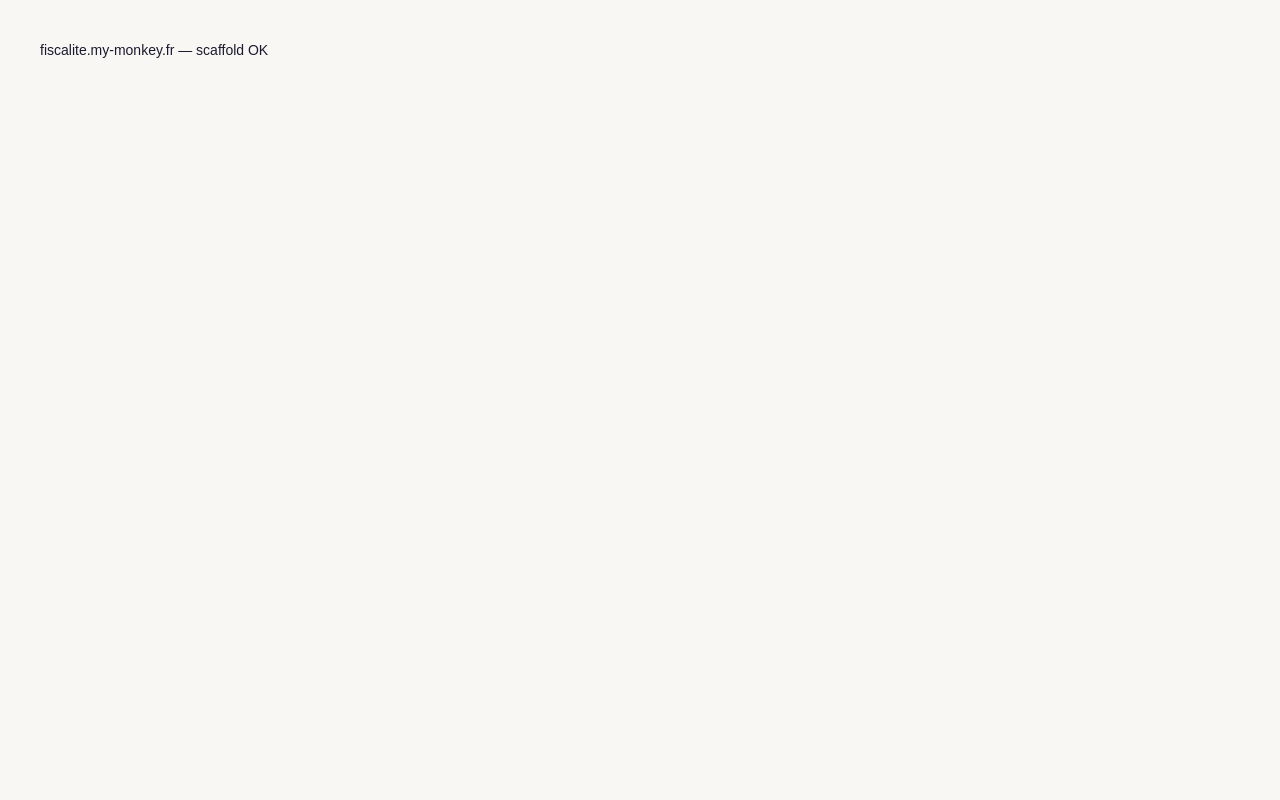
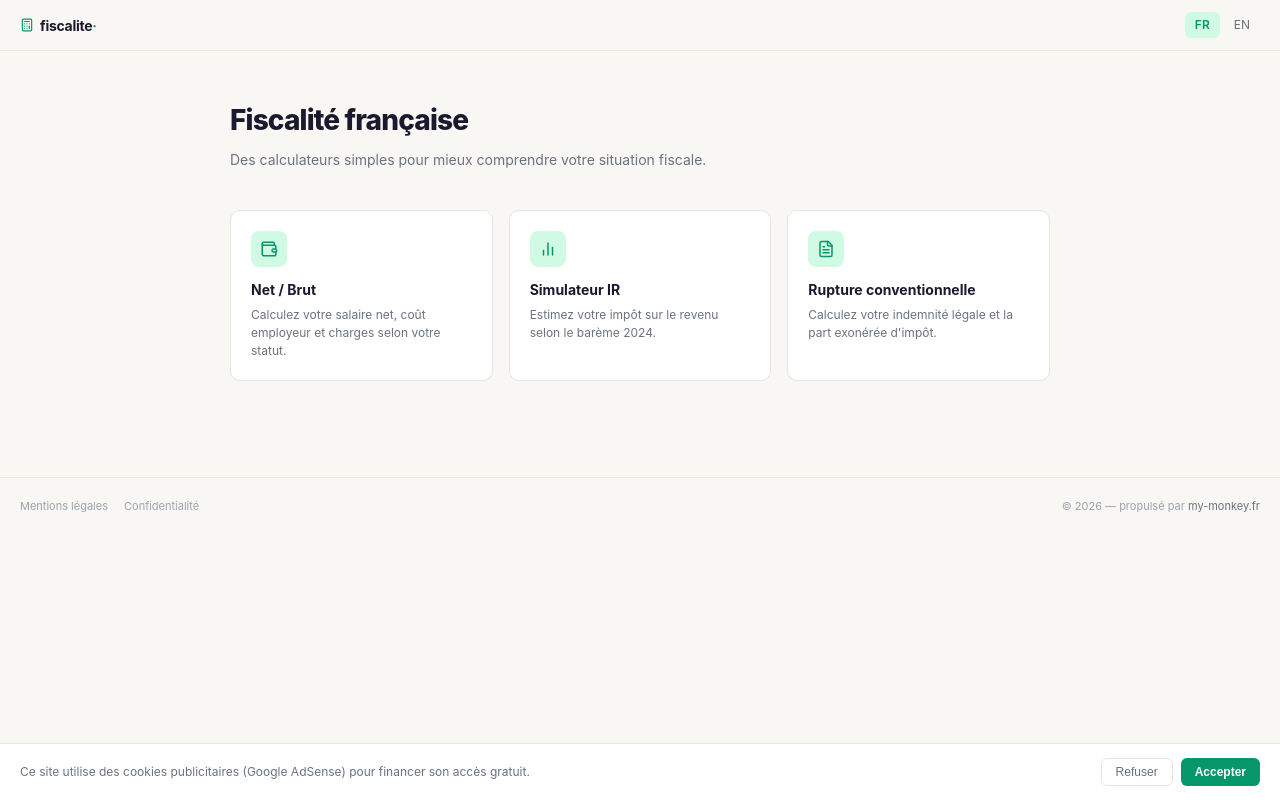
Before and after one commit to my-monkeys/fiscalite-poc, a React (Vite) app: page / in a window 1280 px wide. Built offline with nearby package versions, Linux system fonts and the light colour scheme.

Commit message:
feat: home page FR/EN with tool cards

```diff
--- a/src/App.jsx
+++ b/src/App.jsx
@@ -1,9 +1,15 @@
 import { Routes, Route } from 'react-router-dom'
+import CookieBanner from './components/CookieBanner'
+import Home from './pages/Home'
 
 export default function App() {
   return (
-    <Routes>
-      <Route path="/" element={<div style={{ padding: 40, fontFamily: 'sans-serif' }}>fiscalite.my-monkey.fr — scaffold OK</div>} />
-    </Routes>
+    <>
+      <CookieBanner />
+      <Routes>
+        <Route path="/" element={<Home lang="fr" />} />
+        <Route path="/en/" element={<Home lang="en" />} />
+      </Routes>
+    </>
   )
 }
--- /dev/null
+++ b/src/pages/Home.jsx
@@ -0,0 +1,75 @@
+import { Link } from 'react-router-dom'
+import { Wallet, BarChart2, FileText } from 'lucide-react'
+import Nav from '../components/Nav'
+import Footer from '../components/Footer'
+import Seo from '../components/Seo'
+
+const BASE = 'https://fiscalite.my-monkey.fr'
+
+const copy = {
+  fr: {
+    title: 'Fiscalité française — Calculateurs gratuits',
+    description: 'Calculateurs fiscaux français gratuits : Net/Brut, Simulateur IR, Rupture conventionnelle. Résultats immédiats.',
+    h1: 'Fiscalité française',
+    sub: 'Des calculateurs simples pour mieux comprendre votre situation fiscale.',
+    tools: [
+      { icon: Wallet,    label: 'Net / Brut',                  desc: 'Calculez votre salaire net, coût employeur et charges selon votre statut.', to: '/net-brut' },
+      { icon: BarChart2, label: 'Simulateur IR',                desc: 'Estimez votre impôt sur le revenu selon le barème 2024.', to: '/simulateur-ir' },
+      { icon: FileText,  label: 'Rupture conventionnelle',      desc: "Calculez votre indemnité légale et la part exonérée d'impôt.", to: '/rupture-conventionnelle' },
+    ],
+  },
+  en: {
+    title: 'French Tax Calculators — Free Tools',
+    description: 'Free French tax calculators: Net/Gross salary, Income Tax Simulator, Severance Pay. Instant results.',
+    h1: 'French Tax Tools',
+    sub: 'Simple calculators to better understand your tax situation in France.',
+    tools: [
+      { icon: Wallet,    label: 'Net / Gross',    desc: 'Calculate your net salary, employer cost, and social contributions.', to: '/en/net-gross' },
+      { icon: BarChart2, label: 'Income Tax',     desc: 'Estimate your income tax using the 2024 French tax brackets.', to: '/en/income-tax' },
+      { icon: FileText,  label: 'Severance Pay',  desc: 'Calculate your legal severance and tax-exempt portion.', to: '/en/severance' },
+    ],
+  },
+}
+
+export default function Home({ lang = 'fr' }) {
+  const c = copy[lang]
+  const frPath = '/'
+  const enPath = '/en/'
+  const canonical = `${BASE}${lang === 'en' ? enPath : frPath}`
+
+  return (
+    <>
+      <Seo
+        title={c.title}
+        description={c.description}
+        canonical={canonical}
+        hreflangFr={`${BASE}${frPath}`}
+        hreflangEn={`${BASE}${enPath}`}
+        ogImage={`${BASE}/og/default.png`}
+      />
+      <Nav lang={lang} />
+      <main style={{ maxWidth: 860, margin: '0 auto', padding: '48px 20px' }}>
+        <h1 style={{ color: '#1a1a2e', fontSize: 28, fontWeight: 800, letterSpacing: '-.03em', marginBottom: 8 }}>{c.h1}</h1>
+        <p style={{ color: '#6b7280', fontSize: 14, marginBottom: 40 }}>{c.sub}</p>
+        <div className="grid-3" style={{ display: 'grid', gridTemplateColumns: 'repeat(3, 1fr)', gap: 16 }}>
+          {c.tools.map(({ icon: Icon, label, desc, to }) => (
+            <Link
+              key={to}
+              to={to}
+              style={{ textDecoration: 'none', display: 'block', background: '#ffffff', border: '1px solid #e8e4de', borderRadius: 10, padding: 20, transition: 'box-shadow .15s, transform .15s' }}
+              onMouseEnter={e => { e.currentTarget.style.boxShadow = '0 4px 16px rgba(0,0,0,.08)'; e.currentTarget.style.transform = 'translateY(-2px)' }}
+              onMouseLeave={e => { e.currentTarget.style.boxShadow = ''; e.currentTarget.style.transform = '' }}
+            >
+              <div style={{ width: 36, height: 36, borderRadius: 8, background: '#d1fae5', display: 'flex', alignItems: 'center', justifyContent: 'center', marginBottom: 12 }}>
+                <Icon size={18} color="#059669" />
+              </div>
+              <div style={{ color: '#1a1a2e', fontWeight: 700, fontSize: 14, marginBottom: 6 }}>{label}</div>
+              <div style={{ color: '#6b7280', fontSize: 12, lineHeight: 1.5 }}>{desc}</div>
+            </Link>
+          ))}
+        </div>
+      </main>
+      <Footer />
+    </>
+  )
+}
```
